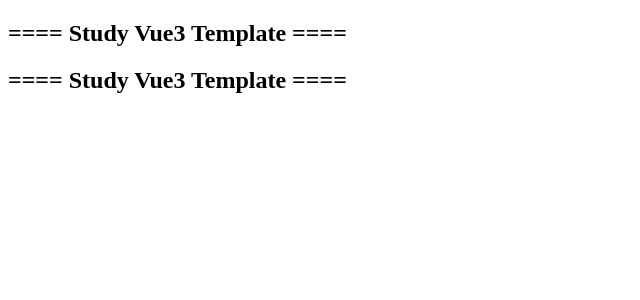
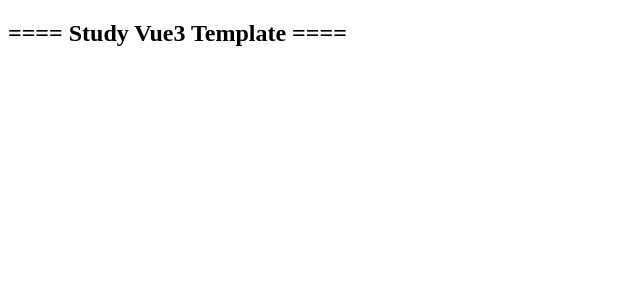
Before and after one commit to fly-soucre/vite-project, a Vue app: page / in a window 1280 px wide. Shown: the top 300 px of the page, without its empty margins (0-640 px from the left). Built offline with nearby package versions, Linux system fonts and the light colour scheme.

Commit message:
shangchuan2

```diff
--- a/src/App.vue
+++ b/src/App.vue
@@ -3,7 +3,6 @@
 
 <template>
   <h2>==== Study Vue3 Template ====</h2>
-  <h2>==== Study Vue3 Template ====</h2>
 </template>
 
 <style>
```
